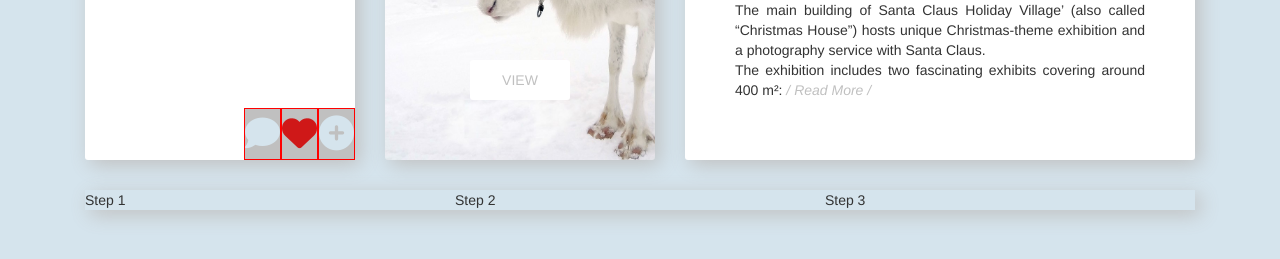
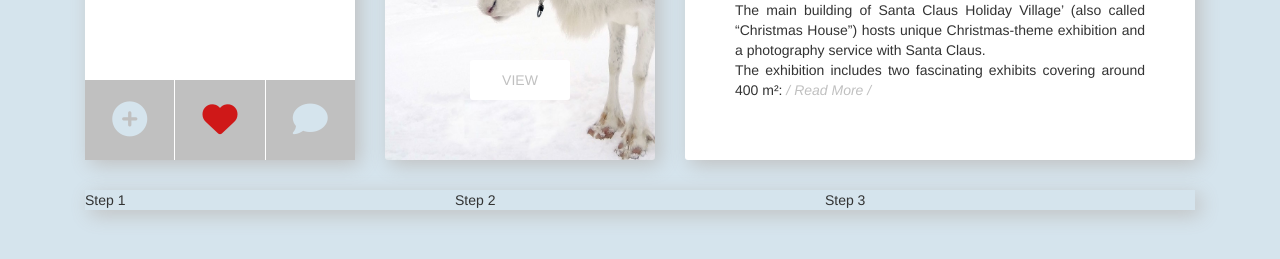
Before and after one commit to Ditiite/-code-challenge---11.12, a plain HTML site: page Front Page/index.html in a window 1280 px wide. Shown: the part 413-672 px from the top of the page. Drawn offline with nearby package versions, Linux system fonts and the light colour scheme.

Commit message:
Fixed icon proper positioning in card1

```diff
--- a/Front Page/index.html
+++ b/Front Page/index.html
@@ -47,10 +47,10 @@
                         </a>
                     </div>
                     <div class="icons">
-                        <div>
+                        <div class="r-border">
                             <i class="fa fa-plus-circle hover" aria-hidden="true"></i>
                         </div>
-                        <div>
+                        <div class="r-border">
                             <i class="fa fa-heart hover" aria-hidden="true"></i>
                         </div>
                         <div>
--- a/Front Page/style.css
+++ b/Front Page/style.css
@@ -118,19 +118,20 @@
     color: #d5e4ed;
     font-size: 35px;
     position: absolute;
+    width: 100%;
     bottom: 0;
     right: 0;
+    display: flex;
 }
 
 .icons div {
-    border: 1px solid red;
     background-color: silver;
-    float: right;
-
+    flex: 1;
+    padding: 15px;
 }
 
-.fa-comment {
-    border-right: none;
+.r-border{
+    border-right: 1px solid white;
 }
 
 /*********** SINGLE IMAGE ***********/
```
